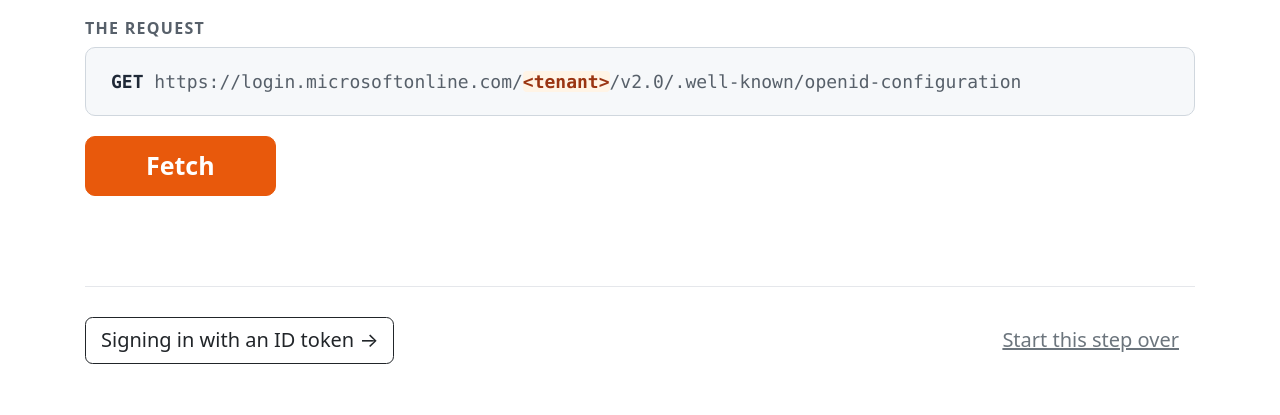
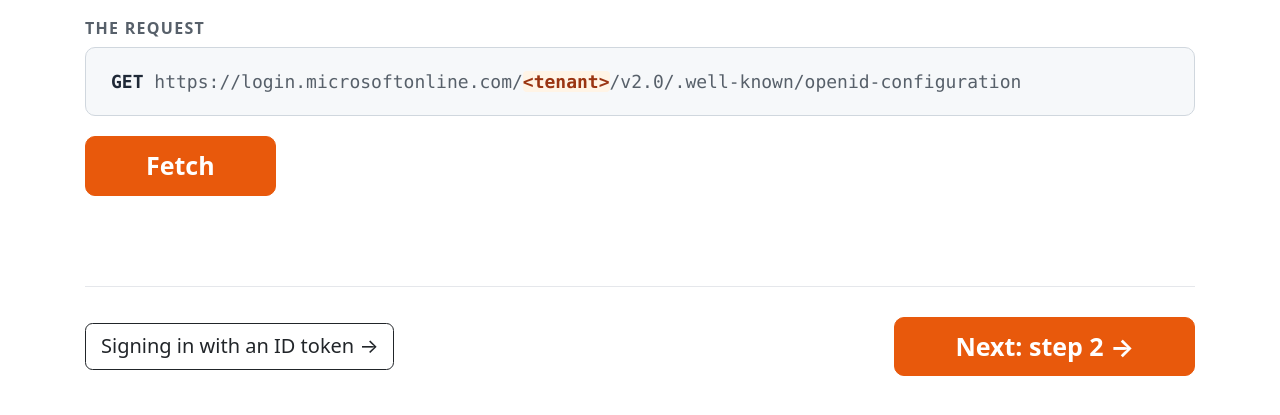
Before and after one commit to ChrisKlug/everything-you-wanted-to-know-about-azure-auth, an ASP.NET Core app: page /step-1 in a window 1280 px wide. Shown: the part 353-768 px from the top of the page. Run offline with ASP.NET Core 8, Linux system fonts and the light colour scheme; the project's own start-up code is not run, and a stand-in starts its controllers and pages; some libraries are stand-ins or nearby versions.

Commit message:
starter: Next button at the bottom of every step
Replaces Start this step over: a new sign-in starts the step over anyway.

Co-Authored-By: Claude Opus 5.5 <noreply@anthropic.com>

```diff
--- a/src/WhatReallyHappens/Pages/Shared/_StepFooter.cshtml
+++ b/src/WhatReallyHappens/Pages/Shared/_StepFooter.cshtml
@@ -1,5 +1,9 @@
 @model int
 @using Zkd.Demo.Azure.Auth.WhatReallyHappens.Pages.Slides
+@{
+    // The steps on the start page. The last one goes back there.
+    const int lastStep = 11;
+}
 
 @* What happened, as slides, and on to the next step. *@
 <footer class="step-footer">
@@ -7,5 +11,12 @@
     {
         <a class="btn btn-outline-dark" href="/slides/@slide.Name">@slide.Title &rarr;</a>
     }
-    <button data-role="start-over" type="button" class="btn btn-link text-secondary ms-auto">Start this step over</button>
+    @if (Model < lastStep)
+    {
+        <a class="btn btn-kac btn-lg px-5 ms-auto" href="/step-@(Model + 1)">Next: step @(Model + 1) &rarr;</a>
+    }
+    else
+    {
+        <a class="btn btn-kac btn-lg px-5 ms-auto" href="/">All steps &rarr;</a>
+    }
 </footer>
--- a/src/WhatReallyHappens/wwwroot/js/parts.js
+++ b/src/WhatReallyHappens/wwwroot/js/parts.js
@@ -499,11 +499,6 @@ const Parts = (() => {
             });
         }
         if (returned) section('callback')?.scrollIntoView({ block: 'start' });
-
-        Wrh.role(root, 'start-over')?.addEventListener('click', () => {
-            store.reset();
-            window.scrollTo({ top: 0 });
-        });
         return store;
     };
 
```
